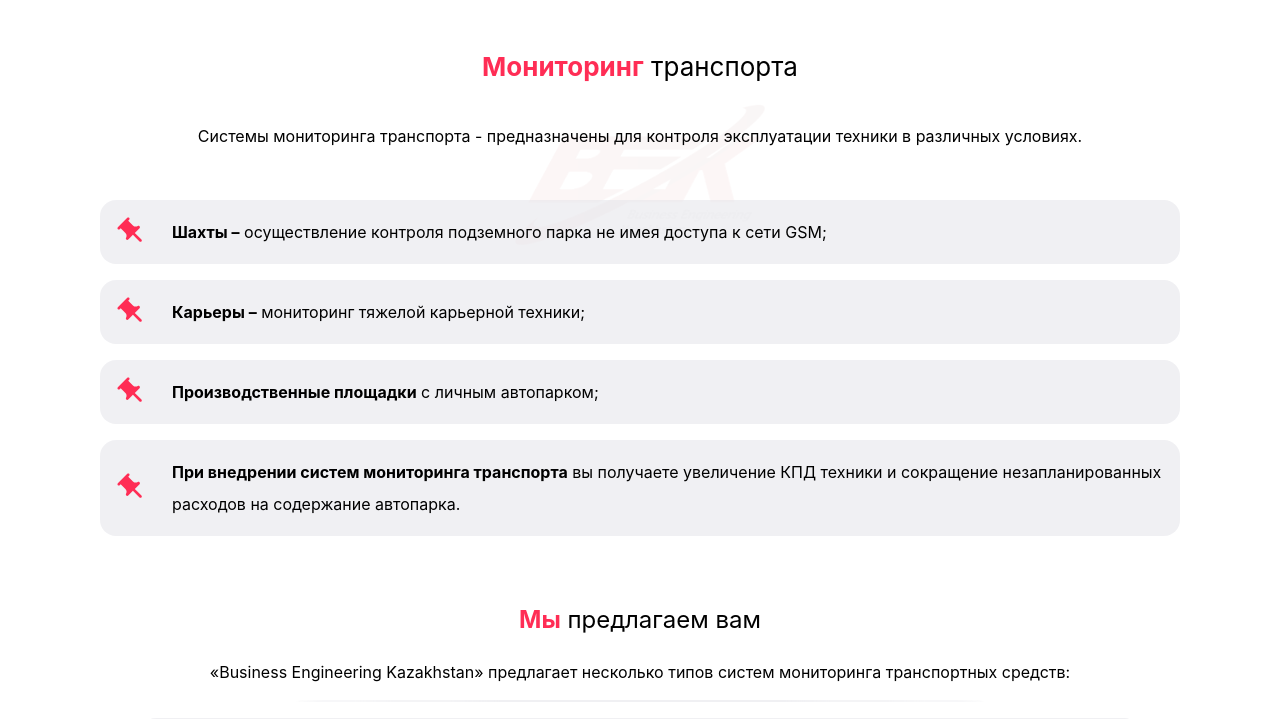
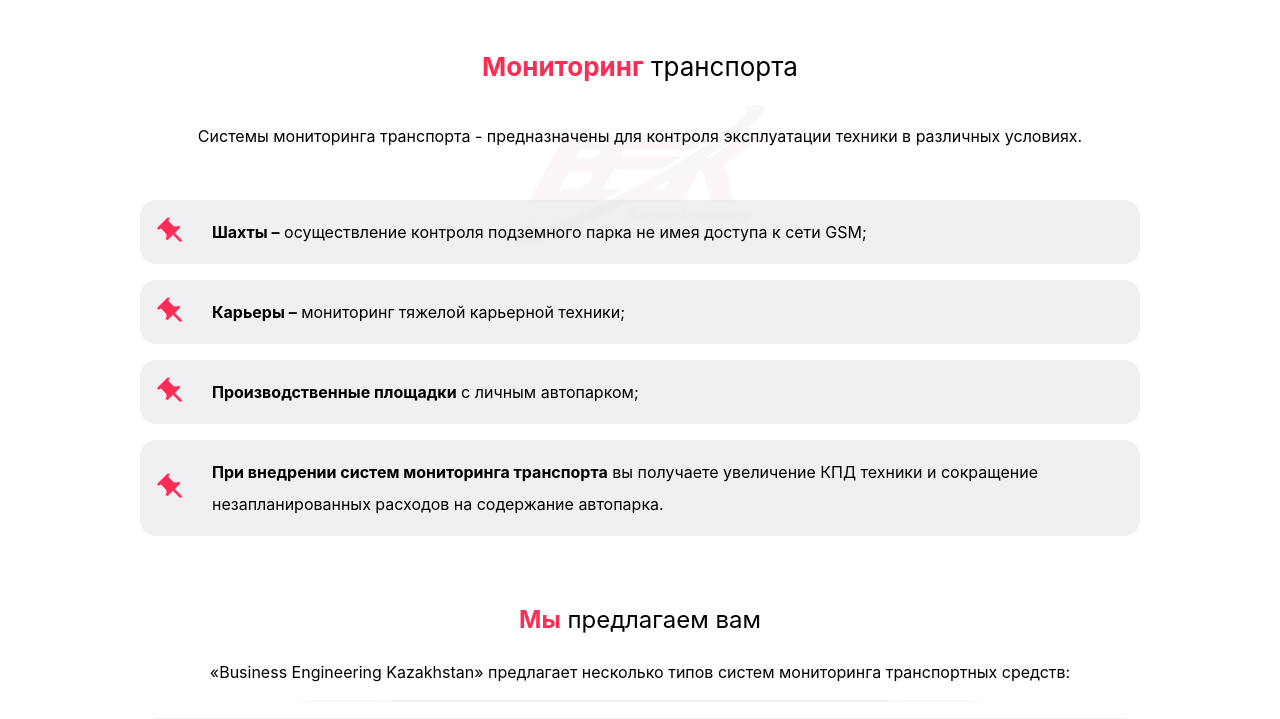
Before and after one commit to DreamerView/bek, a PHP site: page /monitoring/?lang=ru in a window 1280 px wide. Shown: the part 225-944 px from the top of the page. Run offline with PHP 8.4, Linux system fonts and the light colour scheme.

Commit message:
Style updated

```diff
--- a/style.css
+++ b/style.css
@@ -1071,7 +1071,7 @@ div.landingPromoTitle {
 }
 div.landingPromoContentRow {
     margin:0 auto;
-    max-width: 1080px;
+    max-width: 1000px;
     width:100%;
     min-width: 100px;
     display: -webkit-box;
```
